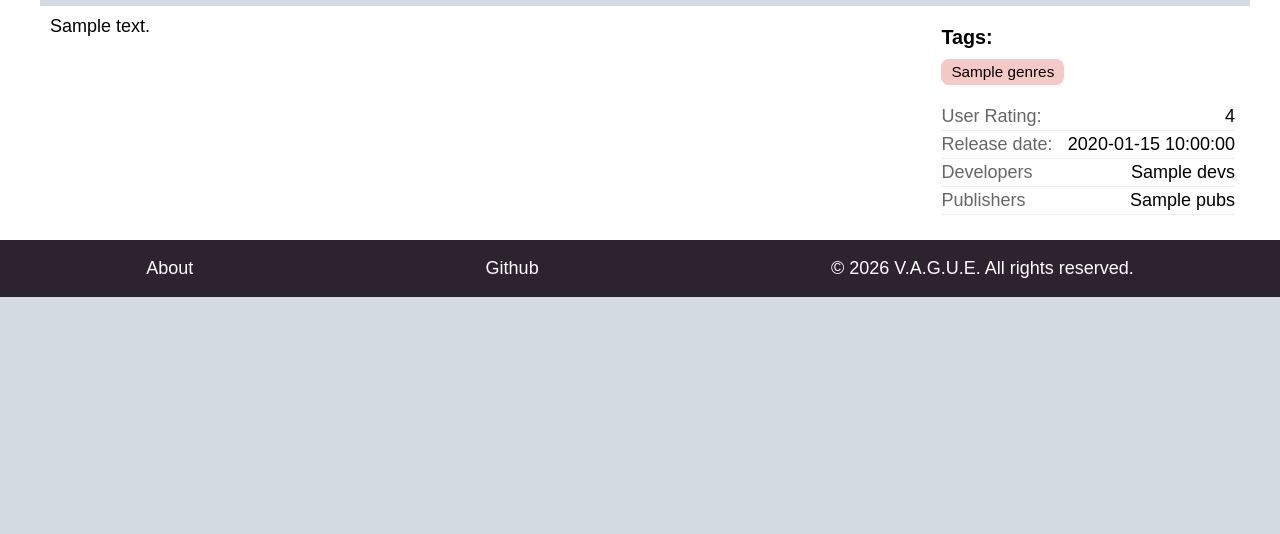
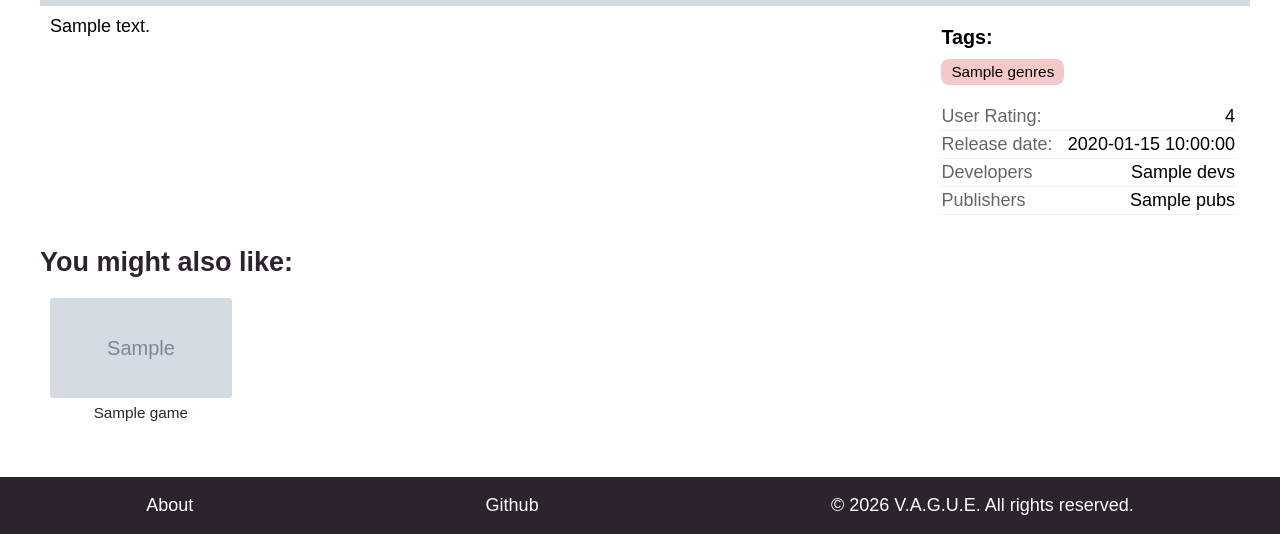
Before and after one commit to lisalmrdl/VAGUE, a Flask app: template templates/game_details.html in a window 1280 px wide. Shown: the part 710-1244 px from the top of the page. Before the commit the page ends 1007 px from the top, so only its background shows below. Run offline with Flask 3, Linux system fonts and the light colour scheme; the template is opened without the code that fills it: most values are stand-ins (such as "Sample title", 1, 10 or a date in 2020); grey boxes marked "Sample" are stand-in pictures; parts of the project's set-up code (start-up, migrations or seed data) failed here and were passed over; some web fonts are replaced.

Commit message:
#24 basic game recommendation system added and updated html/css to support it

```diff
--- a/app.py
+++ b/app.py
@@ -5,6 +5,31 @@ from pprint import pprint
 import markdown
 
 app = Flask(__name__)
+
+def query_backend(query, mode):
+    """Wrapper for sending query to search router. It is used for search results and game recommendations. I moved it up here to make it easier to fix later.
+
+    Args:
+        query (str): the query to send to search router
+        mode (bool): True for Literal search, False for Neural search
+
+    Returns:
+        A list of dicts
+    """
+
+    df_results = engine.show_results(engine.smart_search_router(query, mode))  # db version
+
+    if df_results is None or df_results.empty:
+        return {}
+    # TODO: change this, I am going to do something very ugly and inefficient
+    results = []
+    for i in df_results.index:
+        # print(i)
+        results.append(df_results.loc[i].to_dict())
+        results[-1]["id"] = i
+
+    return results
+
 
 @app.teardown_appcontext
 def teardown_db(exception):
@@ -40,24 +65,33 @@ def results():
     # matches the display
     # might be bad idk brain tired
     query_mode = request.args.get("literal", "0") == "literal"
-    print(query_mode)
+    # print(query_mode)
 
-    df_results = engine.show_results(engine.smart_search_router(query, query_mode))  # db version
 
-    if df_results is None or df_results.empty:
+    # df_results = engine.show_results(engine.smart_search_router(query, query_mode))  # db version
+
+    # if df_results is None or df_results.empty:
+    #     return render_template(
+    #         "search.html",
+    #         query=query,
+    #         results={}
+    #     )
+
+    # # TODO: change this, I am going to do something very ugly and inefficient
+    # results = []
+    # for i in df_results.index:
+    #     # print(i)
+    #     results.append(df_results.loc[i].to_dict())
+    #     results[-1]["id"] = i
+    # # pprint(results[0])
+
+    results = query_backend(query, query_mode)
+    if len(results) < 1:
         return render_template(
             "search.html",
             query=query,
             results={}
         )
-
-    # TODO: change this, I am going to do something very ugly and inefficient
-    results = []
-    for i in df_results.index:
-        # print(i)
-        results.append(df_results.loc[i].to_dict())
-        results[-1]["id"] = i
-    # pprint(results[0])
 
     ids = [r["id"] for r in results]
 
@@ -82,7 +116,14 @@ def game_details(game_id):
 
     game["desc"] = markdown.markdown(game["desc"])
 
-    return render_template("game_details.html", game=game)
+    # TODO: change this, I am going to do something very ugly and inefficient
+    # naive recommendation system, takes the first 500 chars of the description and shoves it into a neural search
+    # TODO maybe some text cleaning before encoding
+    similar = query_backend(game["desc"][:1000], False)  # use neural search for recommendations
+    if len(similar) < 1:
+        return render_template("game_details.html", game=game, similar=similar)
+
+    return render_template("game_details.html", game=game, similar=similar[1:8])
 
 # About page
 @app.route('/about')
--- a/static/styles/styles-games.css
+++ b/static/styles/styles-games.css
@@ -1,9 +1,6 @@
 h1 {
     margin-bottom: 0;
     margin-block-start: 0.5em;
-}
-.body-container {
-    margin: 0px 30px 0px 25px;
 }
 .game-layout {
     display: flex;
@@ -104,7 +101,7 @@ h1 {
     }
 }
 
-.game-recs h2 {
+.recommendation-section h2 {
     margin-bottom: 10px;
     color: var(--color-mono-b);
 }
@@ -122,10 +119,14 @@ h1 {
 /* Results grid */
 .similar-results ul {
     display: grid;
-  grid-template-columns: repeat(auto-fill, minmax(120px, 1fr));
+    grid-template-columns: repeat(auto-fill, minmax(180px, 1fr));
+    justify-items: center; /* horizontal center inside each cell */
+    align-items: start;    /* vertical alignment inside each cell, change to center if needed */
     list-style: none;
-  padding: 0;
+    padding: 10px;
     margin: 0;
+    gap: 20px;
+
 }
 
 /* Individual card */
@@ -135,16 +136,27 @@ h1 {
     align-items: center;
     text-align: center;
     font-size: 0.85rem;
+    width: 100%;
 }
 
 .rec-card img {
-  width: 80%;
-  border-radius: 8px;
-  border: 1px solid var(--color-mono-b);
+    width: 100%;          /* fills card width */
+    height: 100px;        /* fixed height for all images */
+    border-radius: 3px;
+    overflow: hidden;
+    object-fit: cover;
+    object-position: center;
+  /* border: 1px solid var(--color-mono-b); */
 }
-
+.rec-card a {
+    color: var(--color-mono-b);
+}
 .rec-title {
     margin-top: 6px;
+    color: var(--color-mono-b);
+    white-space: nowrap;
+    overflow: hidden;
+    text-overflow: ellipsis; /* truncate long titles */
 }
 /* .body-container h1 { */
 /*     margin-bottom: 10px; */
--- a/static/styles/styles.css
+++ b/static/styles/styles.css
@@ -149,7 +149,7 @@ header {
 
 .body-container {
     padding: 15px 0px 15px 15px;
-    margin-left: 1%;
+    margin: 0px 30px 0px 25px;
 }
 
 .results-header,
--- a/templates/about.html
+++ b/templates/about.html
@@ -19,7 +19,7 @@
                 <input type="checkbox" name="literal" value="literal" id="literal-toggle">
                 <span id="toggle-label">LITERAL</span>
               </label>
-              <input type="text" name="query" placeholder="Type something" id="user-query" autofocus>
+              <input type="text" name="query" placeholder="Type something" id="user-query" maxLength="200" autofocus>
               <input type="submit" id="search-button" value="Search">
             </form>
         </header>
--- a/templates/game_details.html
+++ b/templates/game_details.html
@@ -20,7 +20,7 @@
           <input type="checkbox" name="literal" value="literal" id="literal-toggle">
           <span id="toggle-label">LITERAL</span>
         </label>
-        <input type="text" name="query" placeholder="Type something" id="user-query" autofocus>
+        <input type="text" name="query" placeholder="Type something" id="user-query" maxLength="200" autofocus>
         <input type="submit" id="search-button" value="Search">
       </form>
     </header>
@@ -70,6 +70,27 @@
         </table>
       </div>
     </div>
+    <div class="recommendation-section">
+      <h2>You might also like:</h2>
+      {% if similar|length > 0 %}
+      <div class="similar">
+        <!-- <h3>Similar to this:</h3> -->
+        <div class="similar-results">
+          <ul>
+          {% for game in similar %}
+          <li class="rec-card">
+            <img src="{{ game.img }}"
+                 alt="{{ game.name }} cover"
+                 class="game-cover"
+                 onerror="/static/img/placeholder.png">
+            <a class="rec-title" href="{{ url_for('game_details', game_id=game.id) }}">{{ game.name }}</a>
+          </li>
+          {% endfor %}
+          </ul>
+      </div>
+      </div>
+      {% endif %}
+    </div>
   </div>
   <footer>
     <a href="{{ url_for('about') }}">About</a>
--- a/templates/home.html
+++ b/templates/home.html
@@ -29,7 +29,7 @@
                 <input type="checkbox" name="literal" value="literal" id="literal-toggle">
                 <span id="toggle-label">LITERAL</span>
               </label>
-              <input type="text" name="query" placeholder="Type something" id="user-query" autofocus>
+              <input type="text" name="query" placeholder="Type something" id="user-query" maxLength="200" autofocus>
               <input type="submit" id="search-button" value="Search">
             </form>
           </div>
--- a/templates/search.html
+++ b/templates/search.html
@@ -20,7 +20,7 @@
                 <input type="checkbox" name="literal" value="literal" id="literal-toggle">
                   <span id="toggle-label">LITERAL</span>
               </label>
-              <input type="text" name="query" placeholder="Type something" id="user-query" autofocus>
+              <input type="text" name="query" placeholder="Type something" id="user-query" maxLength="200" autofocus>
               <input type="submit" id="search-button" value="Search">
             </form>
         </header>
```
Lines whose indentation alone changed are shown as unchanged.
